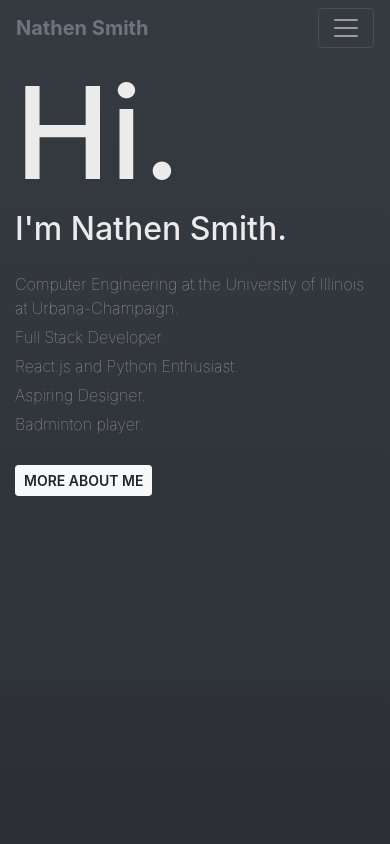
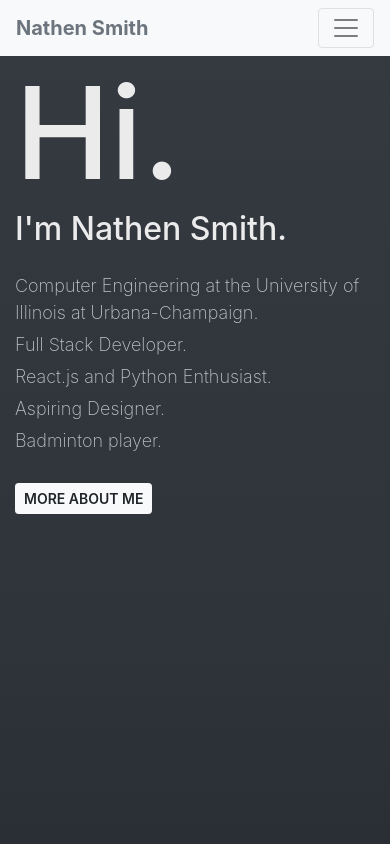
Before and after one commit to Nathen-Smith/nathen-smith.github.io, a React (Create React App) app: page / in a window 390 px wide. Shown: the top 844 px of the page. Built offline with nearby package versions, Linux system fonts and the light colour scheme; what @fortawesome/fontawesome would draw is missing.

Commit message:
should be no glitch on mobile

```diff
--- a/src/App.js
+++ b/src/App.js
@@ -28,7 +28,7 @@ function Layout(props) {
   const [visibleNav, setVisibleNav] = useState(true);
   return (
     <div>
-      <Navbar collapseOnSelect bg={visibleNav ? "dark" : "light"} expand="md" sticky="top" variant={visibleNav ? "dark" : "light"} style={{transition:'0.5s linear'}}>
+      <Navbar collapseOnSelect bg={(visibleNav && type==='lg') ? "dark" : "light"} expand="md" sticky="top" variant={(visibleNav && type==='lg')? "dark" : "light"} style={{transition:'0.5s linear'}}>
         <a className="navbar-brand nathen" href="#top">
           Nathen Smith
         </a>
--- a/src/scss/style.scss
+++ b/src/scss/style.scss
@@ -169,9 +169,10 @@ hr {
 }
 
 p.light {
-  color: rgba(255, 255, 255, .6);
+  color: rgba(255, 255, 255, .7);
   margin-bottom: 5px;
-  font-weight: 120;
+  font-weight: 200;
+  font-size: large;
 }
 
 html {
```
